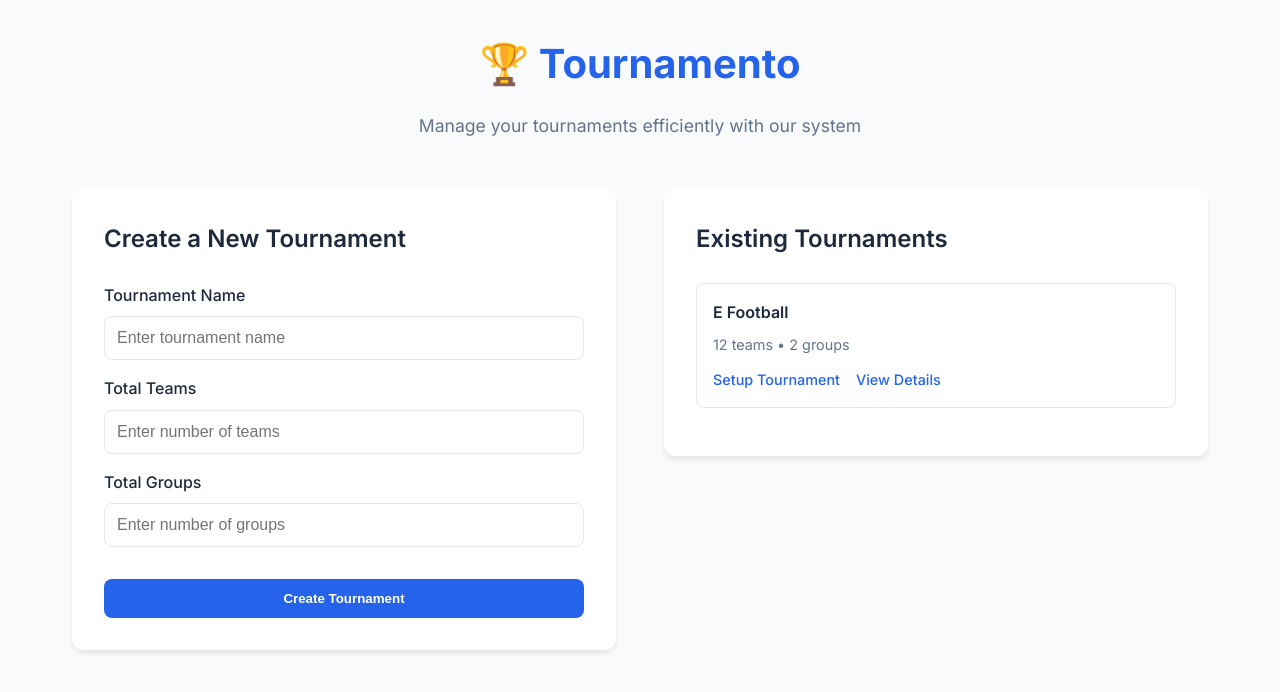
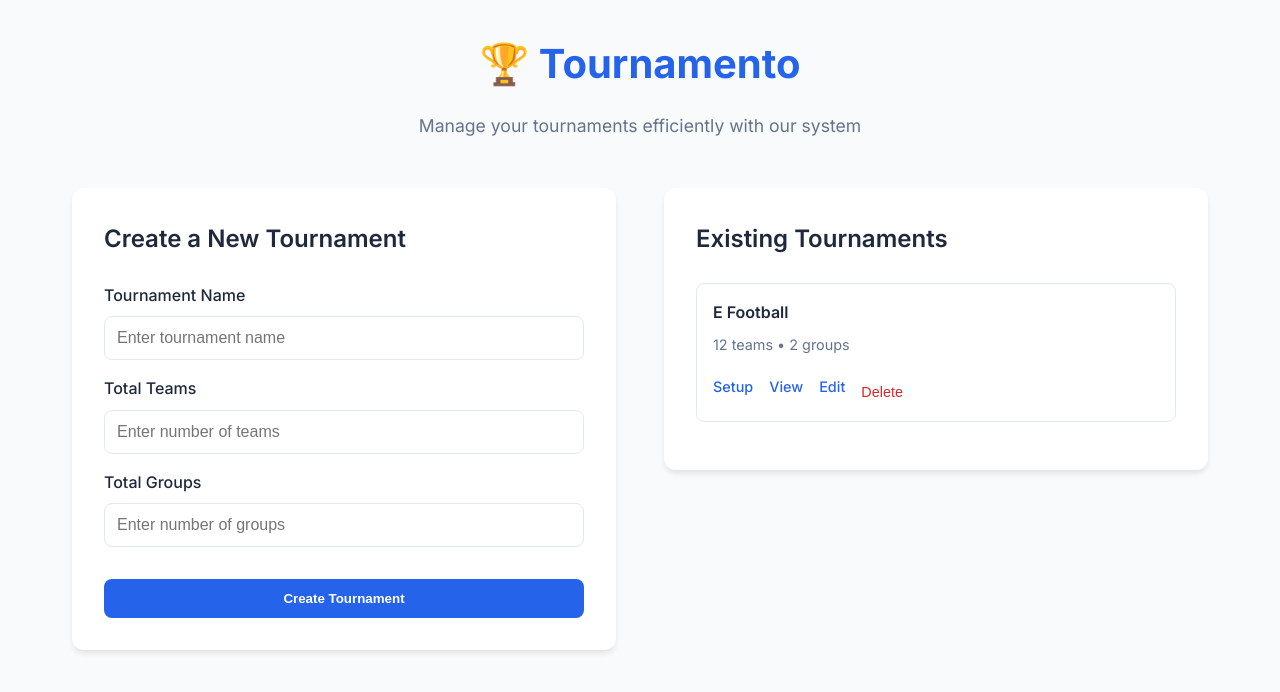
Before and after one commit to RkTushar/Tournamento----using-python, a Django app: page / in a window 1280 px wide. Shown: the top 692 px of the page. Run offline with Django 5.2, Linux system fonts and the light colour scheme; data comes from the database, SQL or seed files in the repository.

Commit message:
Update home.html

```diff
--- a/tournamento/core/templates/core/home.html
+++ b/tournamento/core/templates/core/home.html
@@ -14,6 +14,7 @@
             --surface: #ffffff;
             --text: #1e293b;
             --border: #e2e8f0;
+            --danger: #dc2626;
         }
 
         * {
@@ -161,6 +162,8 @@
         .tournament-actions {
             display: flex;
             gap: 1rem;
+            flex-wrap: wrap;
+            align-items: center;
         }
 
         .tournament-actions a {
@@ -173,6 +176,24 @@
 
         .tournament-actions a:hover {
             color: var(--primary-dark);
+            text-decoration: underline;
+        }
+
+        .tournament-actions form {
+            display: inline;
+        }
+
+        .tournament-actions button {
+            background: none;
+            border: none;
+            padding: 0;
+            color: var(--danger);
+            font-weight: 500;
+            font-size: 0.9rem;
+            cursor: pointer;
+        }
+
+        .tournament-actions button:hover {
             text-decoration: underline;
         }
 
@@ -226,8 +247,14 @@
                             {{ tournament.total_teams }} teams • {{ tournament.total_groups }} groups
                         </div>
                         <div class="tournament-actions">
-                            <a href="{% url 'setup_tournament' tournament.id %}">Setup Tournament</a>
-                            <a href="{% url 'tournament_detail' tournament.id %}">View Details</a>
+                            <a href="{% url 'setup_tournament' tournament.id %}">Setup</a>
+                            <a href="{% url 'tournament_detail' tournament.id %}">View</a>
+                            <a href="{% url 'edit_tournament' tournament.id %}">Edit</a>
+
+                            <form method="POST" action="{% url 'delete_tournament' tournament.id %}" onsubmit="return confirm('Are you sure you want to delete this tournament?');">
+                                {% csrf_token %}
+                                <button type="submit">Delete</button>
+                            </form>
                         </div>
                     </li>
                 {% empty %}
```
